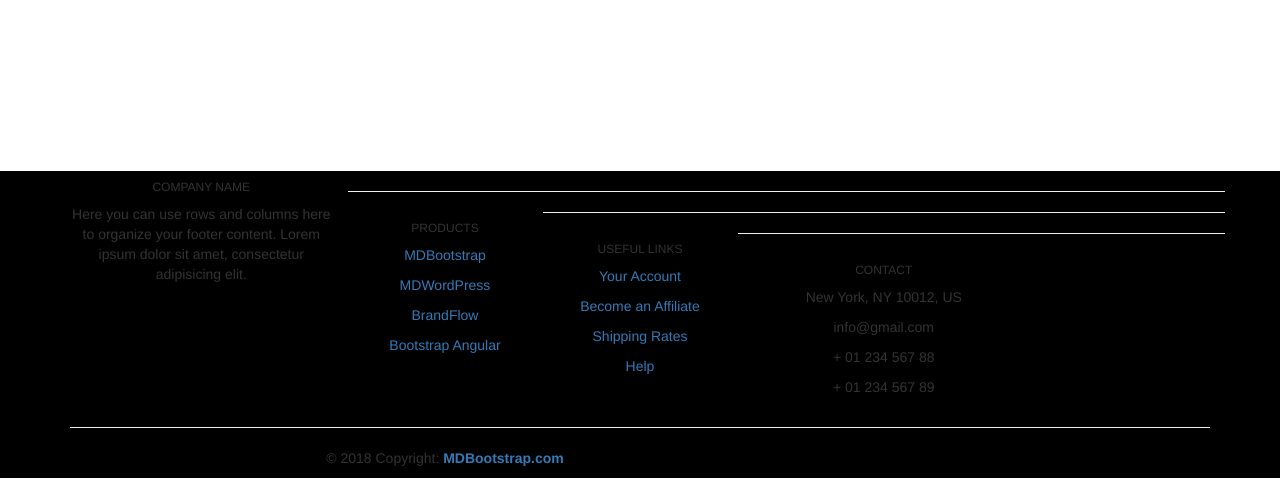
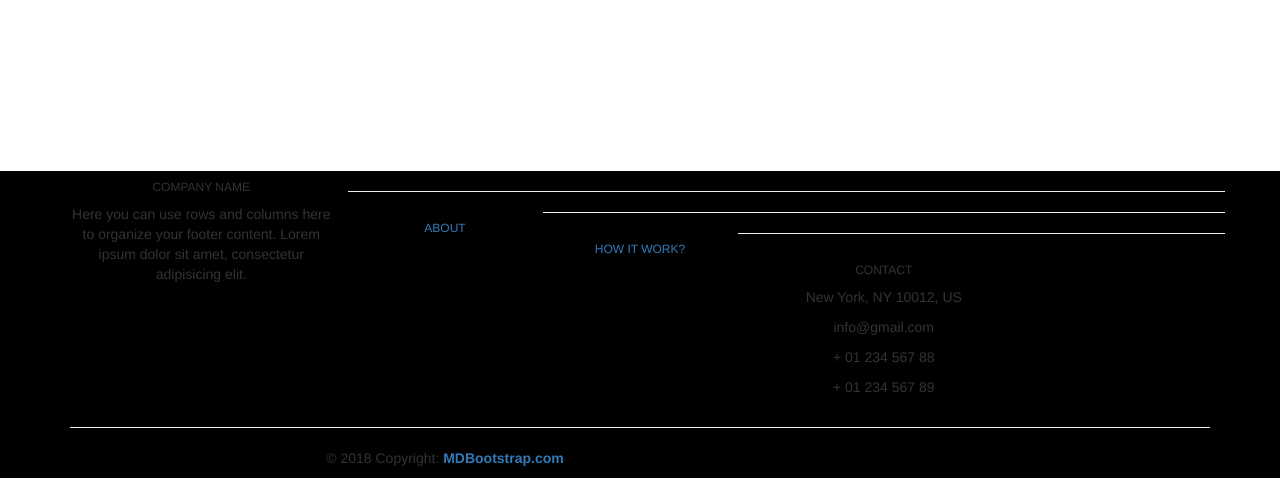
Before and after one commit to LaeLaeWin/M-Language, a Flask app: page / in a window 1280 px wide. Shown: the part 320-800 px from the top of the page. Run offline with Flask 2, Linux system fonts and the light colour scheme; some libraries are stand-ins or nearby versions.

Commit message:
added file

```diff
--- a/templates/index.html
+++ b/templates/index.html
@@ -86,19 +86,7 @@
 
         <!-- Grid column -->
         <div class="col-md-2 col-lg-2 col-xl-2 mx-auto mt-3">
-          <h6 class="text-uppercase mb-4 font-weight-bold">Products</h6>
-          <p>
-            <a href="#!">MDBootstrap</a>
-          </p>
-          <p>
-            <a href="#!">MDWordPress</a>
-          </p>
-          <p>
-            <a href="#!">BrandFlow</a>
-          </p>
-          <p>
-            <a href="#!">Bootstrap Angular</a>
-          </p>
+          <a href="{{ url_for('about') }}"><h6 class="text-uppercase mb-4 font-weight-bold">About</h6></a>
         </div>
         <!-- Grid column -->
 
@@ -106,19 +94,7 @@
 
         <!-- Grid column -->
         <div class="col-md-3 col-lg-2 col-xl-2 mx-auto mt-3">
-          <h6 class="text-uppercase mb-4 font-weight-bold">Useful links</h6>
-          <p>
-            <a href="#!">Your Account</a>
-          </p>
-          <p>
-            <a href="#!">Become an Affiliate</a>
-          </p>
-          <p>
-            <a href="#!">Shipping Rates</a>
-          </p>
-          <p>
-            <a href="#!">Help</a>
-          </p>
+          <a href="{{ url_for('work') }}"><h6 class="text-uppercase mb-4 font-weight-bold">How it work?</h6></a>
         </div>
 
         <!-- Grid column -->
```
